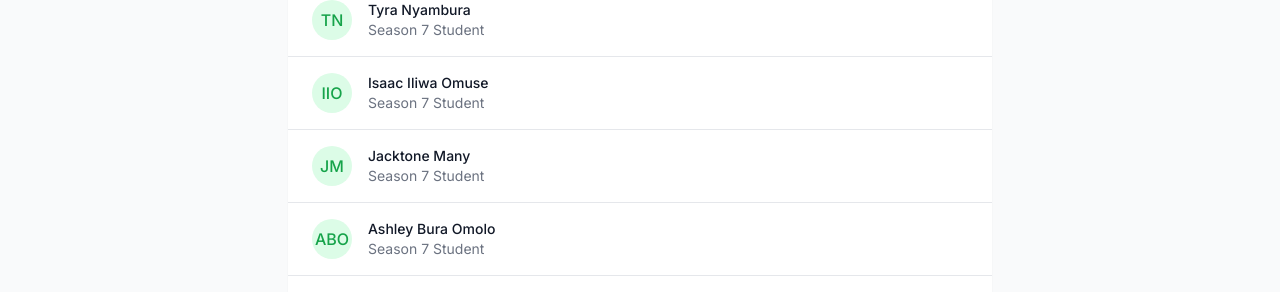
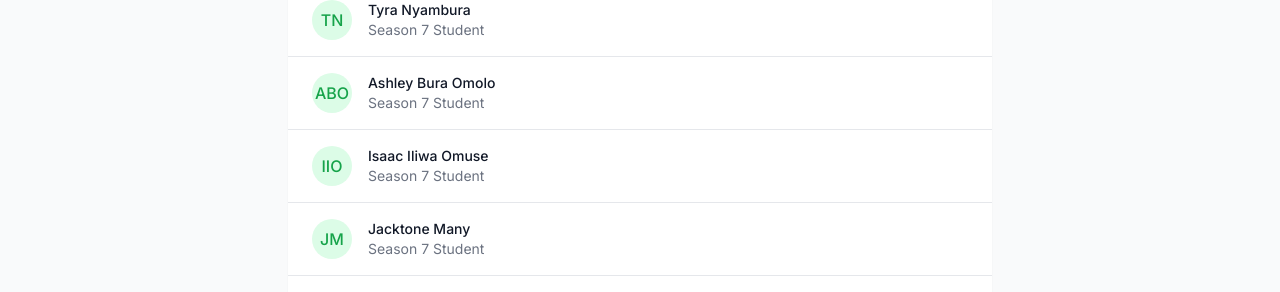
Before and after one commit to CardenDante/Projects-display, a Next.js app in the folder iyf-showcase/: page /students in a window 1280 px wide. Shown: the part 494-786 px from the top of the page. Built offline with nearby package versions, Linux system fonts and the light colour scheme.

Commit message:
`Added 64 new students to the students list and updated the filtering logic to include the new students.`

```diff
--- a/iyf-showcase/src/app/students/page.tsx
+++ b/iyf-showcase/src/app/students/page.tsx
@@ -9,9 +9,10 @@ const StudentsPage = () => {
   // Top performers first (sorted by score)
   const students = [
     "Tyra Nyambura",
+    "Ashley Bura Omolo",
     "Isaac Iliwa Omuse",
     "Jacktone Many",
-    "Ashley Bura Omolo",
+    "Maxwel Odhiambo",
     "Gabriel Lemuya Esma",
     "Kipkirui Shadrack Ngeno",
     "Winfred Mwikali",
@@ -21,13 +22,110 @@ const StudentsPage = () => {
     "Kendrick Osia",
     "Ryder Anyira Alumasa",
     "Jacob Angel",
-    "Maxwel Odhiambo",
     "Mark David Chomba",
     "Ian Mbugua",
     "Antony Makau Mutiso",
     "Amadi Marion",
     "Veronicah Nyakiringa",
-    "Tracy Okwaro"
+    "Tracy Okwaro",
+    "Arnold Mramba Daniel",
+    "Stephen Kagiri",
+    "Aurelia Adhiambo Otieno",
+    "Daniel Bruce Otieno",
+    "Felix Kagecha Kimani",
+    "Meshack Obure Mandere",
+    "Naida Miloyo Kasiva Malemba",
+    "Jackson Wachira",
+    "Kipngetich Onesmus",
+    "Fidel Oluoch",
+    "Francis Njau",
+    "Nicholas Kiilu Mbuya",
+    "Sharon Atieno",
+    "Kevin Wambugu",
+    "Abigael Chepkirui",
+    "Priyal Sumaria Kanyokiri",
+    "Morris Murimi Kimani",
+    "William Ang'ani",
+    "Arnold Ndonga",
+    "Julius Omollo Keya",
+    "Gilbert Cheruiyot Koskei",
+    "Roy Warungu Maina",
+    "Mutinda Grace Mukeni",
+    "John Kibe Njuguna",
+    "Damaris Ng'endo Nduta",
+    "Dak Chot Biel",
+    "Grace Wanjiru Wangari",
+    "Ashley Jepchirchir",
+    "Omondi Frankline Ouma",
+    "Evans Ndagwe",
+    "Collins Ogwago Onyango",
+    "Esther Wairimu Warigia",
+    "Lucas Kagiri",
+    "Stephany Atieno",
+    "Ismail Chituyi Oloo",
+    "Victor Munene",
+    "Clara Adho Isacko",
+    "Salome Roba Elema",
+    "Sholet Adongo",
+    "Mangeni Shalom Bukheri",
+    "Neema Therenja",
+    "Tanui Frankline Kipruto",
+    "Nzabakiza Patrick",
+    "Ted John",
+    "Rachel Auma Okumu",
+    "Vivian Achieng Otieno",
+    "Immanuel Mwangi",
+    "Kenedie Munene",
+    "Elvis Nyongesa",
+    "Dennis Mugo Njeru",
+    "Susan Katuve",
+    "Samwel Mwenda Kibui",
+    "Otieno Kevin Ochieng",
+    "Karanja Margaret Nyambura",
+    "Phentan Awuor Oguta",
+    "Eunice Wanjiru Maina",
+    "Serphine Atieno Odongo",
+    "Derrick Onyango Odhiambo",
+    "Glorian Odanga",
+    "John Mutheu Kioko",
+    "Nyambura Margaret",
+    "Denis Kinyua",
+    "Dickson Otieno",
+    "Francis Karanja",
+    "Faith Were Achieng",
+    "Marko Celestine Nyaboke",
+    "Clinton Thuo Muthoni",
+    "Moses Thuo Wachira",
+    "Moses Okoth Okongo",
+    "Joy Waithera Maina",
+    "Anthony Makau",
+    "Lilian Ondigo",
+    "Faith Waithera Njuguna",
+    "Mungai Githiri Kibue",
+    "Braxston Gordon Omeke",
+    "Dancan Onserio",
+    "Vincent Ombwudu Mbuku",
+    "Spencer Wainaina",
+    "Kevin Hemron",
+    "Ann Njeri",
+    "Mercy Wanjiru",
+    "Benard Kitonga",
+    "Victor Ochieng",
+    "John Waithanji",
+    "Doreen Gacheri",
+    "Hope Nkatha",
+    "Martin Kareu Irungu",
+    "Dakis Wany",
+    "Kennedy Kimani",
+    "Rosahia Wanga",
+    "Onesmas Warui Njeri",
+    "Naomi Asule",
+    "MaxChris Munene",
+    "Kelvin Kimeu Mueni",
+    "Judy Wangui Githinji",
+    "Henry Kemmon Gerald",
+    "Elvis Otieno",
+    "Chul loang Chuol"
   ];
 
   const filteredStudents = students.filter(student =>
```
